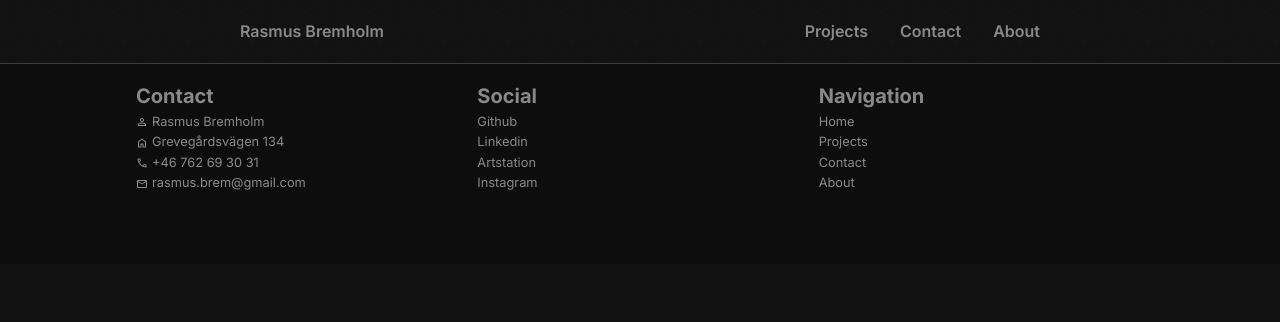
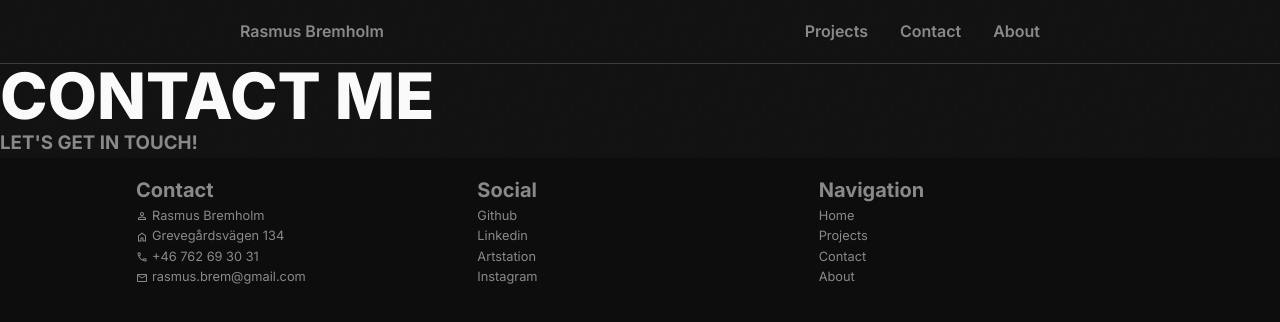
Before and after one commit to visceral89/portfolio2023, a Next.js app: page /contact in a window 1280 px wide. Shown: the top 322 px of the page. Built offline with nearby package versions, Linux system fonts and the light colour scheme; a web font is replaced by a local one.

Commit message:
Contact Page Start

```diff
--- a/src/app/contact/page.jsx
+++ b/src/app/contact/page.jsx
@@ -1,3 +1,12 @@
+import styles from "../page.module.scss";
+
 export default function Contact() {
-	return <main></main>;
+	return (
+		<main className={styles.main}>
+			<div className={styles.contactCard}>
+				<h1>Contact Me</h1>
+                <h3>Let's get in touch!</h3>
+			</div>
+		</main>
+	);
 }
```
